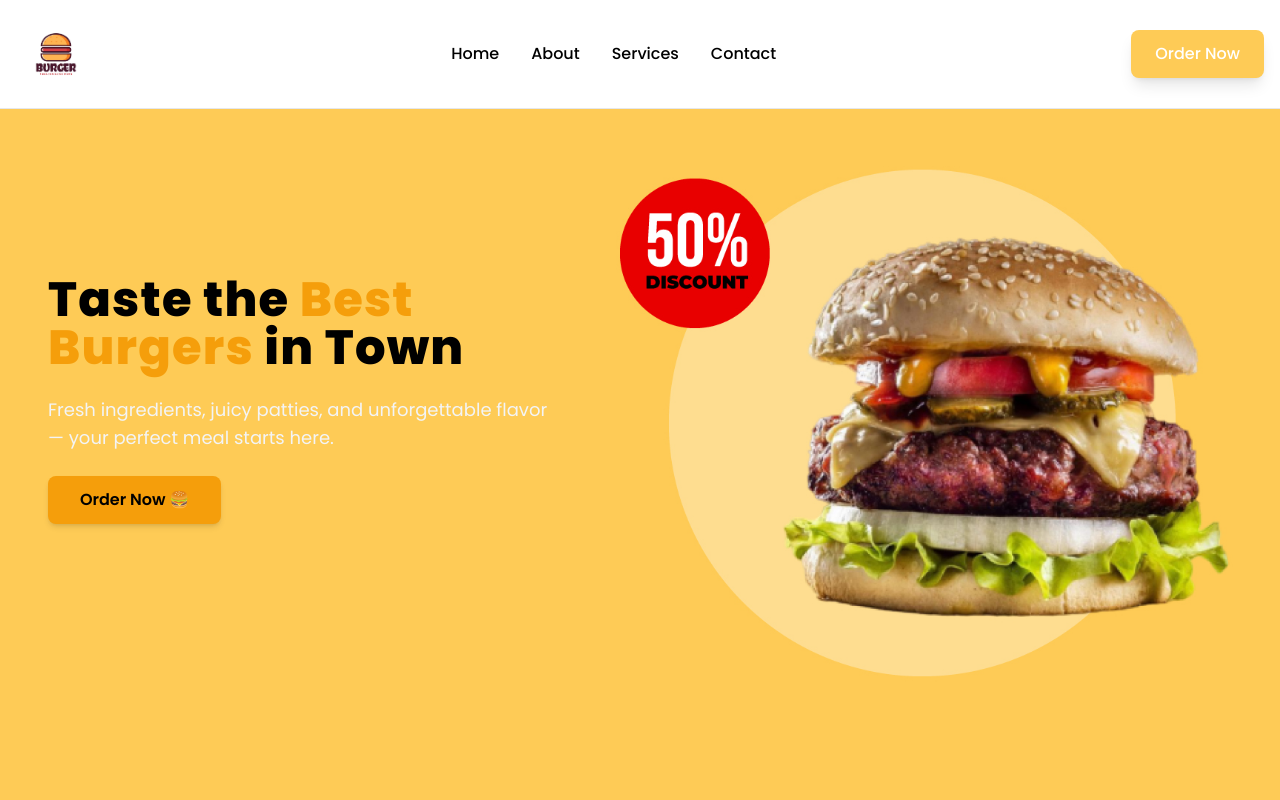
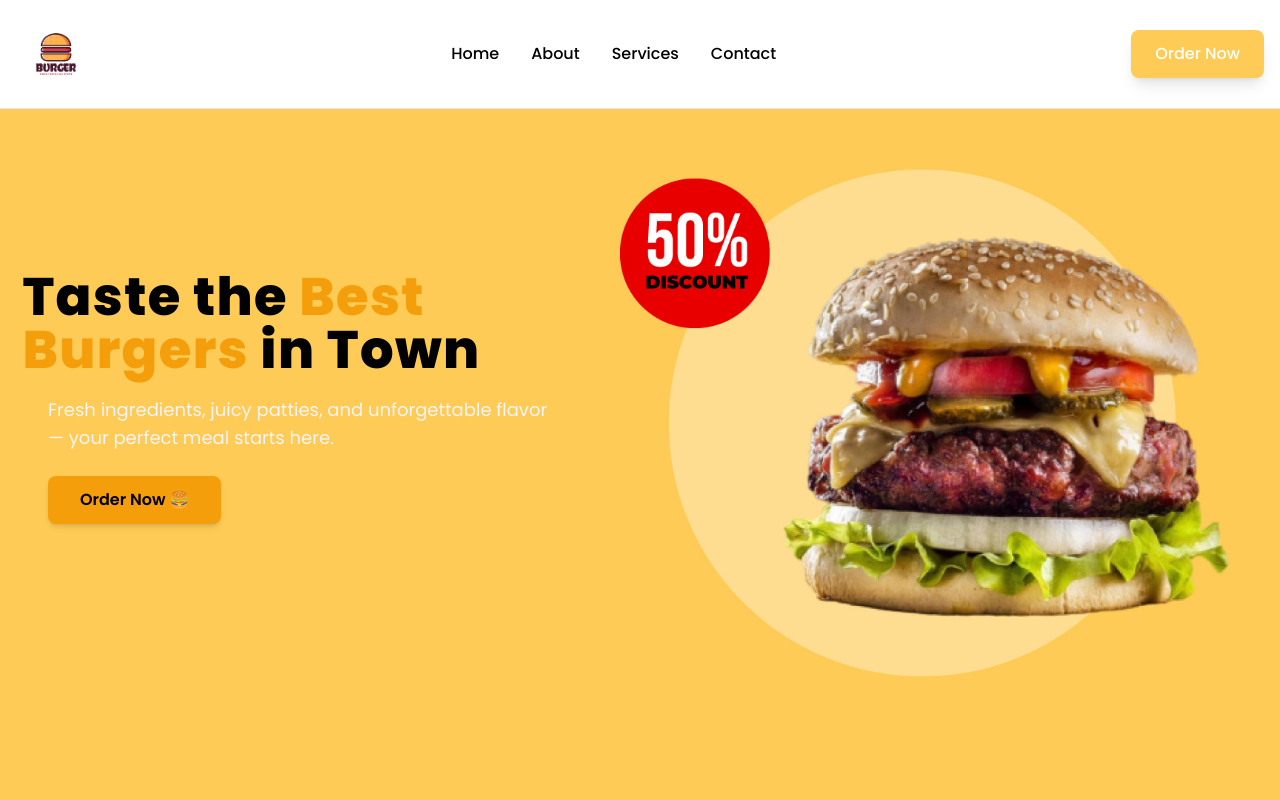
Before and after one commit to ZZZMohammed/Tailwind-project, a React (Vite) app: page / in a window 1280 px wide. Shown: the top 800 px of the page. Built offline with nearby package versions, Linux system fonts and the light colour scheme; a web font is replaced by a local one.

Commit message:
add same smooth anomation

```diff
--- a/package.json
+++ b/package.json
@@ -12,6 +12,7 @@
   "dependencies": {
     "@tailwindcss/vite": "^4.1.14",
     "flowbite": "^3.1.2",
+    "framer-motion": "^12.23.22",
     "react": "^19.1.1",
     "react-dom": "^19.1.1",
     "react-router-dom": "^7.9.3",
--- a/src/App.jsx
+++ b/src/App.jsx
@@ -6,6 +6,7 @@ import Home from '../src/pages/Home'
 // import Contact from '../src/pages/Contact'
 import { Routes , Route } from 'react-router-dom'
 import Footer from './components/Footer'
+import About from './pages/About'
 
 
 
@@ -14,11 +15,12 @@ function App() {
 
   return (
     <>
+
         <Navbar />
        <Routes>
           <Route path="/" element={<Home />} />
-          {/* <Route path="/about" element={<About />} /> */}
-          {/* <Route path="/contact" element={<Contact />} /> */}
+          <Route path="/about" element={<About />} />
+
         </Routes>
         <Footer />
     </>
--- a/src/components/Hero.jsx
+++ b/src/components/Hero.jsx
@@ -1,23 +1,38 @@
+import { motion } from "framer-motion";
+
 export default function Hero() {
   return (
     <div
       className="h-screen bg-cover bg-center flex items-center justify-start px-12"
       style={{ backgroundImage: "url('/home-1.jpg')" }}
     >
-      <div className="max-w-lg space-y-6">
-  <h1 className="text-5xl font-extrabold tracking-wide">
-    Taste the <span className="text-yellow-500">Best Burgers</span> in Town
-  </h1>
+      <motion.div
+        className="max-w-lg space-y-6"
+        initial={{ y: -100, opacity: 0 }}     // start above and transparent
+        animate={{ y: 0, opacity: 1 }}       // slide down and appear
+        transition={{ duration: 0.8, ease: "easeOut" }}
+      >
+        <motion.h1
+          className="text-5xl font-extrabold tracking-wide"
+          initial={{ opacity: 0 }}
+          animate={{ opacity: 1, scale: 1.1 }}
+          transition={{ duration: 0.8, delay: 0.5 }}
+        >
+          Taste the <span className="text-yellow-500">Best Burgers</span> in Town
+        </motion.h1>
 
-  <p className="text-lg text-gray-100">
-    Fresh ingredients, juicy patties, and unforgettable flavor — your perfect meal starts here.
-  </p>
+        <p className="text-lg text-gray-100">
+          Fresh ingredients, juicy patties, and unforgettable flavor — your perfect meal starts here.
+        </p>
 
-  <button className="bg-yellow-500 hover:bg-yellow-600 text-black px-8 py-3 rounded-lg font-semibold shadow-md transition">
-    Order Now 🍔
-  </button>
-</div>
-
+        <motion.button
+          className="bg-yellow-500 hover:bg-yellow-600 text-black px-8 py-3 rounded-lg font-semibold shadow-md transition"
+          whileHover={{ scale: 1.1 }}
+          whileTap={{ scale: 0.95 }}
+        >
+          Order Now 🍔
+        </motion.button>
+      </motion.div>
     </div>
   );
 }
--- /dev/null
+++ b/src/pages/About.jsx
@@ -0,0 +1,10 @@
+
+import React from 'react'
+
+export default function About() {
+  return (
+    <div>
+
+    </div>
+  )
+}
```
Also changed, not shown: 1 other file (tests, documents, lock files or other folders).
